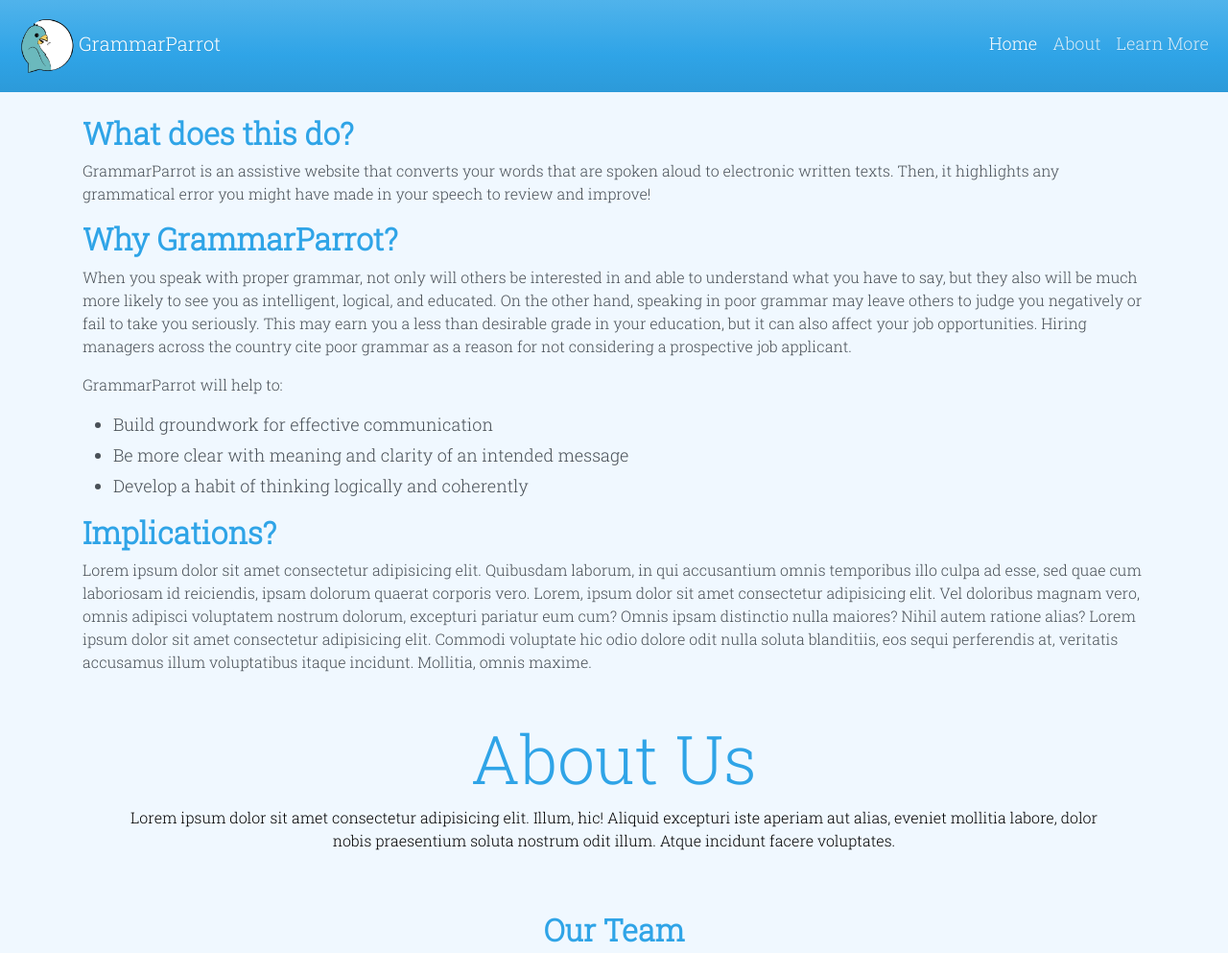
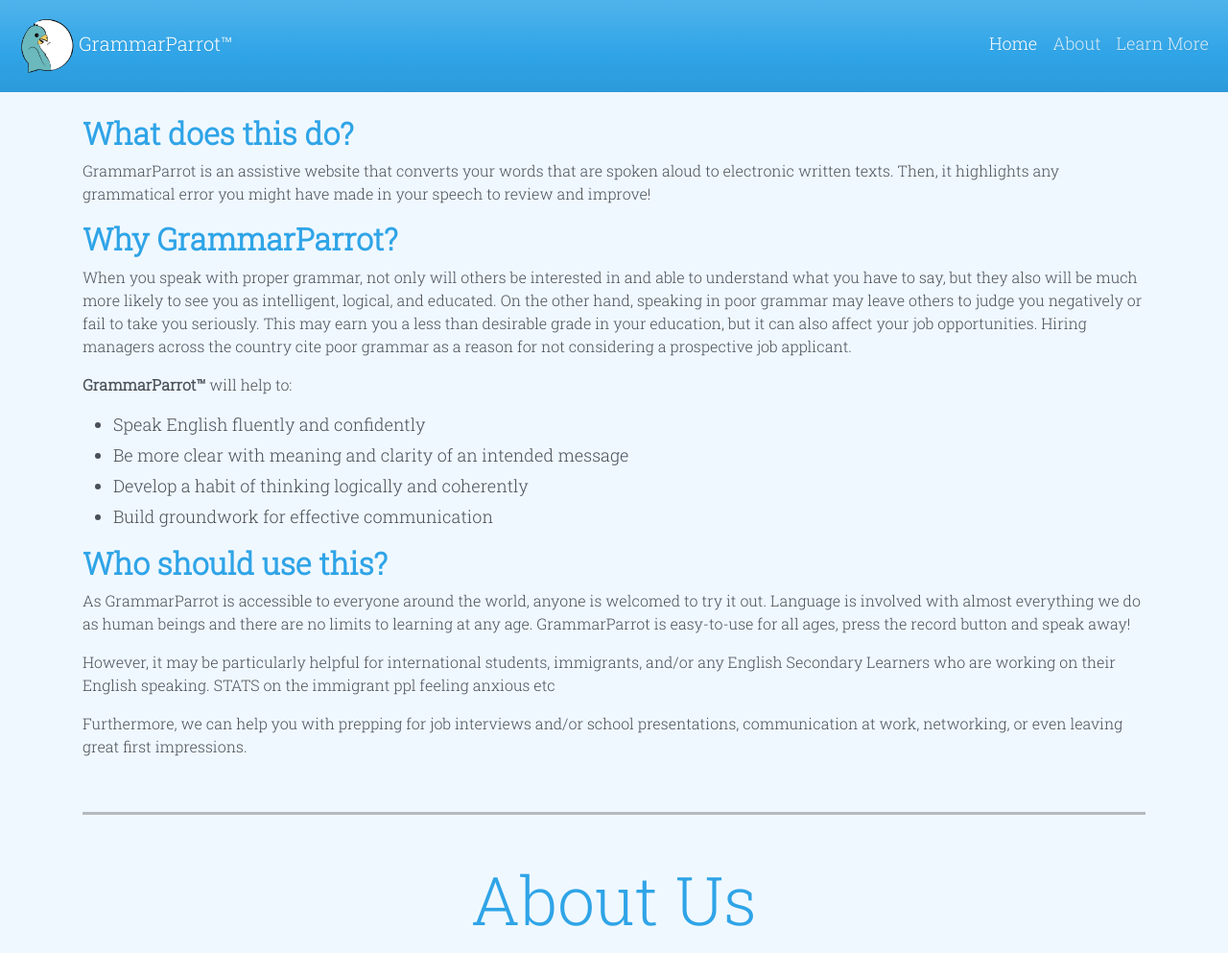
Before and after one commit to kumars38/grammar-parrot, a plain HTML site: page about.html in a window 1280 px wide. Shown: the top 993 px of the page at 96% size. Drawn offline with nearby package versions, Linux system fonts and the light colour scheme.

Commit message:
Update about.html

```diff
--- a/about.html
+++ b/about.html
@@ -14,7 +14,7 @@
   <nav class="navbar navbar-expand-lg navbar-dark bg-primary text-left mb-4">
     <div class="container-fluid">
 
-      <a class="navbar-brand" href="index.html"><img class="topbar-logo" src="img/bird.png" alt="logo" id="nav-logo"/>GrammarParrot</a>
+      <a class="navbar-brand" href="index.html"><img class="topbar-logo" src="img/bird.png" alt="logo" id="nav-logo"/>GrammarParrot&trade;</a>
       <div class="text-right" id="navbarColor01">
         <ul class="navbar-nav ml-auto">
           <li class="nav-item">
@@ -43,23 +43,31 @@
             <h2><b>Why GrammarParrot?</b></h2>
             <p>When you speak with proper grammar, not only will others be interested in and able to understand what you have to say, but they also will be much more likely to see you as intelligent, logical, and educated. On the other hand, speaking in poor grammar may leave others to judge you negatively or fail to take you seriously. This may earn you a less than desirable grade in your education, but it can also affect your job opportunities. Hiring managers across the country cite poor grammar as a reason for not considering a prospective job applicant. </p>
             <p>
-            GrammarParrot will help to: </p>
+            <b>GrammarParrot&trade;</b> will help to: </p>
             <ul>
-              <li>Build groundwork for effective communication</li>
+              <li>Speak English fluently and confidently</li>
               <li>Be more clear with meaning and clarity of an intended message</li>
               <li>Develop a habit of thinking logically and coherently</li>
+              <li>Build groundwork for effective communication</li>
             </ul>
         </div>
         <div class="box3">
-            <h2><b>Implications?</b></h2>
-            <p>Lorem ipsum dolor sit amet consectetur adipisicing elit. Quibusdam laborum, in qui accusantium omnis temporibus illo culpa ad esse, sed quae cum laboriosam id reiciendis, ipsam dolorum quaerat corporis vero.
-                Lorem, ipsum dolor sit amet consectetur adipisicing elit. Vel doloribus magnam vero, omnis adipisci voluptatem nostrum dolorum, excepturi pariatur eum cum? Omnis ipsam distinctio nulla maiores? Nihil autem ratione alias? Lorem ipsum dolor sit amet consectetur adipisicing elit. Commodi voluptate hic odio dolore odit nulla soluta blanditiis, eos sequi perferendis at, veritatis accusamus illum voluptatibus itaque incidunt. Mollitia, omnis maxime.  </p>
+            <h2><b>Who should use this?</b></h2>
+            <p>
+              As GrammarParrot is accessible to everyone around the world, anyone is welcomed to try it out. Language is involved with almost everything we do as human beings and there are no limits to learning at any age. GrammarParrot is easy-to-use for all ages, press the record button and speak away!
+            </p>
+            <p>
+              However, it may be particularly helpful for international students, immigrants, and/or any English Secondary Learners who are working on their English speaking. STATS on the immigrant ppl feeling anxious etc
+            </p>
+            <p>
+              Furthermore, we can help you with prepping for job interviews and/or school presentations, communication at work, networking, or even leaving great first impressions.
+            </p>
         </div>
     </div>
-
+    <br>
+    <hr class="solid">
     <div class="about-section mb-3">
       <h1>About Us</h1>
-      <p>Lorem ipsum dolor sit amet consectetur adipisicing elit. Illum, hic! Aliquid excepturi iste aperiam aut alias, eveniet mollitia labore, dolor nobis praesentium soluta nostrum odit illum. Atque incidunt facere voluptates.</p>
     </div>
 
     <h2 style="text-align:center"><b>Our Team</b></h2>
@@ -72,7 +80,6 @@
             <p class="title">3rd year Software & Biomedical Engineering</p>
             <p>Lorem ipsum dolor sit amet consectetur adipisicing elit. Debitis libero fugit commodi saepe est nulla nobis, tenetur officiis sapiente distinctio optio incidunt perspiciatis quasi sint repellat dicta iure illo corporis!</p>
             <p>akram@example.com</p>
-            <p><button class="button">Contact</button></p>
           </div>
         </div>
       </div>
@@ -85,7 +92,6 @@
             <p class="title">3rd year Software & Biomedical Engineering</p>
             <p>Lorem ipsum, dolor sit amet consectetur adipisicing elit. Obcaecati perferendis quisquam et vitae. Quae facere deserunt, quas dolores impedit rerum autem suscipit, soluta quidem quod ipsum tenetur provident. Fugiat, id?</p>
             <p>samarth@example.com</p>
-            <p><button class="button">Contact</button></p>
           </div>
         </div>
       </div>
@@ -98,7 +104,6 @@
             <p class="title">3rd year Software & Biomedical Engineering</p>
             <p>Lorem ipsum dolor sit amet consectetur adipisicing elit. Fuga repudiandae odio inventore iure et ipsam, doloribus dolor, reprehenderit nisi suscipit nam nemo maiores, obcaecati alias nobis velit? Maxime, cum qui!</p>
             <p>iain@example.com</p>
-            <p><button class="button">Contact</button></p>
           </div>
         </div>
       </div>
@@ -111,7 +116,6 @@
             <p class="title">3rd year Software & Biomedical Engineering</p>
             <p>Lorem ipsum dolor sit amet consectetur adipisicing elit. Quis dicta quod et delectus quos animi dolor laudantium aperiam! Recusandae suscipit autem dignissimos et nihil laudantium quisquam beatae magnam vel vero?</p>
             <p>richard@example.com</p>
-            <p><button class="button">Contact</button></p>
           </div>
         </div>
       </div>
```
